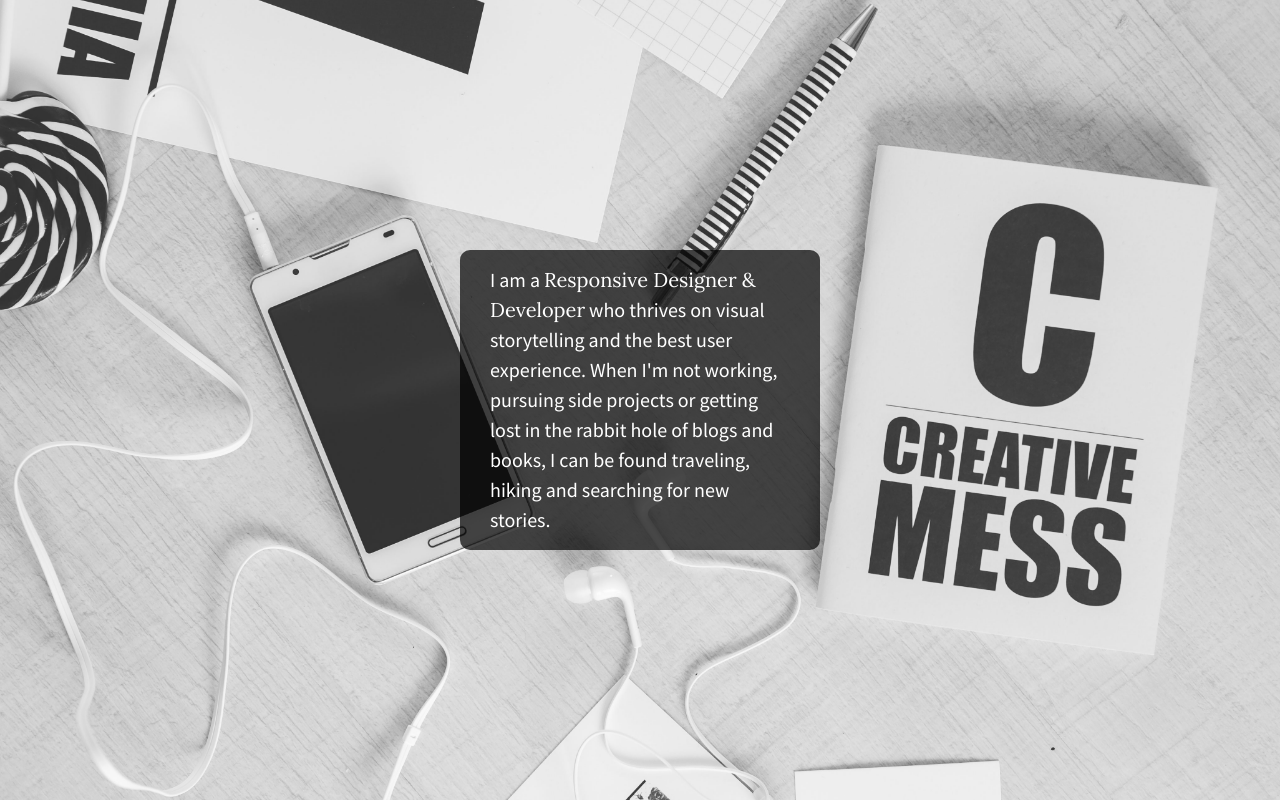
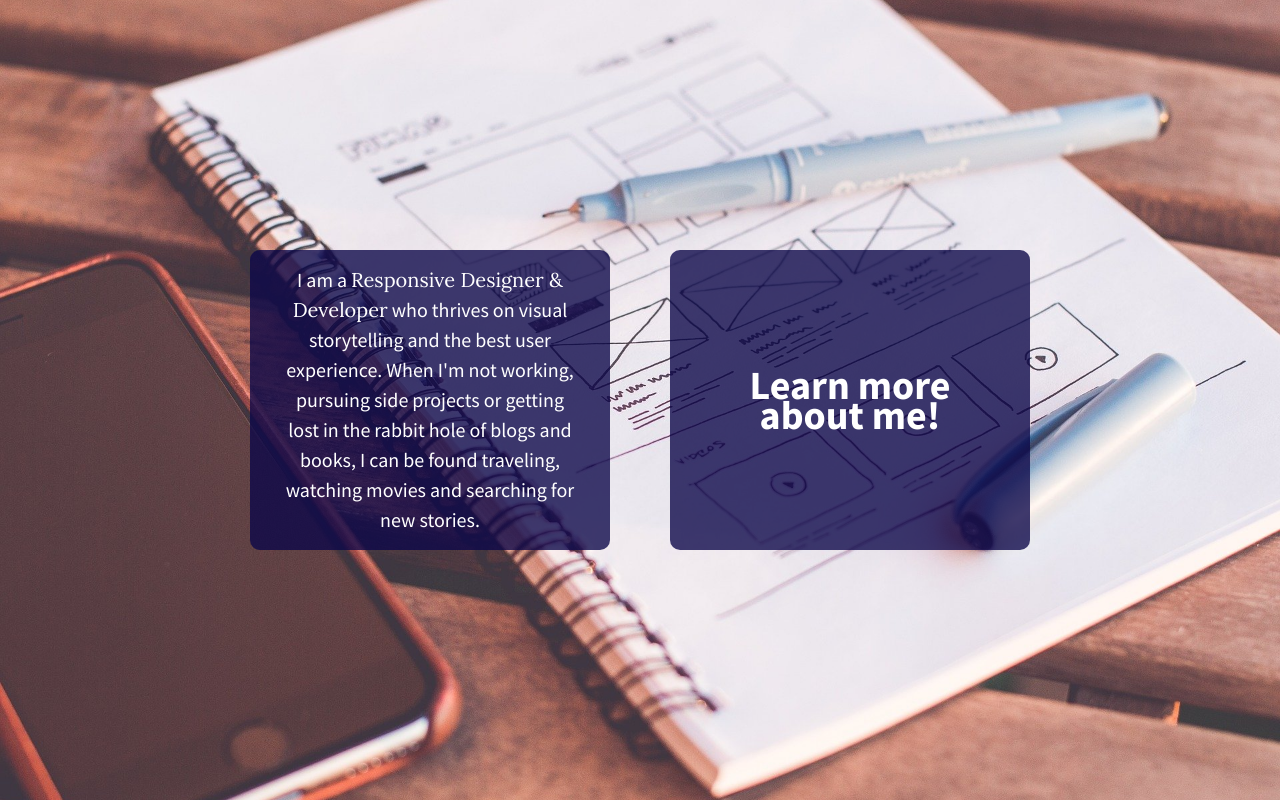
Before and after one commit to LolaTaylor1/206-flexbox-starter, a plain HTML site: page index.html in a window 1280 px wide. Drawn offline with nearby package versions, Linux system fonts and the light colour scheme.

Commit message:
new bkgd img and added about me box

```diff
--- a/css/main.css
+++ b/css/main.css
@@ -97,31 +97,30 @@ textarea {
 
 /*Large Background Image*/
 html {
-    background: url(../img/bkgd2.jpg) no-repeat center center fixed;
+    background: url(../img/web-design-layout.jpg) no-repeat center center fixed;
     background-size: cover;
     height: 100%
-   /* set height to 100% - these are important for allowing content to vertically align */
 }
 
 body {
     height: 100%;
-    /* set height to 100% - these are important for allowing content to vertically align */
 }
 
 .wrapper {
-    /* set the display to flex and use the justify-content & align-items properties to center all child elements on the page */
+    display: flex;
+    justify-content: center;
+    align-items: center;
     margin: 0;
     height: 100%;
     width: 100%;
-    display: flex;
-    justify-content: center;
-    align-items: center;
 }
 
-#content {
-    /* set the display to flex and use the justify-content & align-items properties to center the text within the div*/
-    background: #222;
-    background:rgba(0,0,0,0.7);
+#content, #about {
+    display: flex;
+    justify-content: space-around;
+    align-items: center;
+    align-content: space-around;
+    background: rgba(12, 7, 73, 0.788);
     color: #fff;
     font-family: 'Source Sans Pro', sans-serif;
     font-weight: 300;
@@ -129,11 +128,10 @@ body {
     line-height: 1.5em;
     border-radius: 10px;
     padding: 0px 30px;
+    margin: 30px;
     width: 300px;
     height: 300px;
-    display: flex;
-    justify-content: center;
-    align-items: center;
+    text-align: center;
 }
 
 #content p span {
--- a/index.html
+++ b/index.html
@@ -24,7 +24,10 @@
 
         <section class="wrapper">
             <div id="content">
-                <p>I am a <span>Responsive Designer & Developer</span> who thrives on visual storytelling and the best user experience. When I'm not working, pursuing side projects or getting lost in the rabbit hole of blogs and books, I can be found traveling, hiking and searching for new stories.</p>
+                <p>I am a <span>Responsive Designer & Developer</span> who thrives on visual storytelling and the best user experience. When I'm not working, pursuing side projects or getting lost in the rabbit hole of blogs and books, I can be found traveling, watching movies and searching for new stories.</p>
+            </div>
+            <div id="about">
+                <h1>Learn more about me!</h1>
             </div>
         </section>
 
```
Also changed, not shown: img/web-design-layout.jpg (added).
